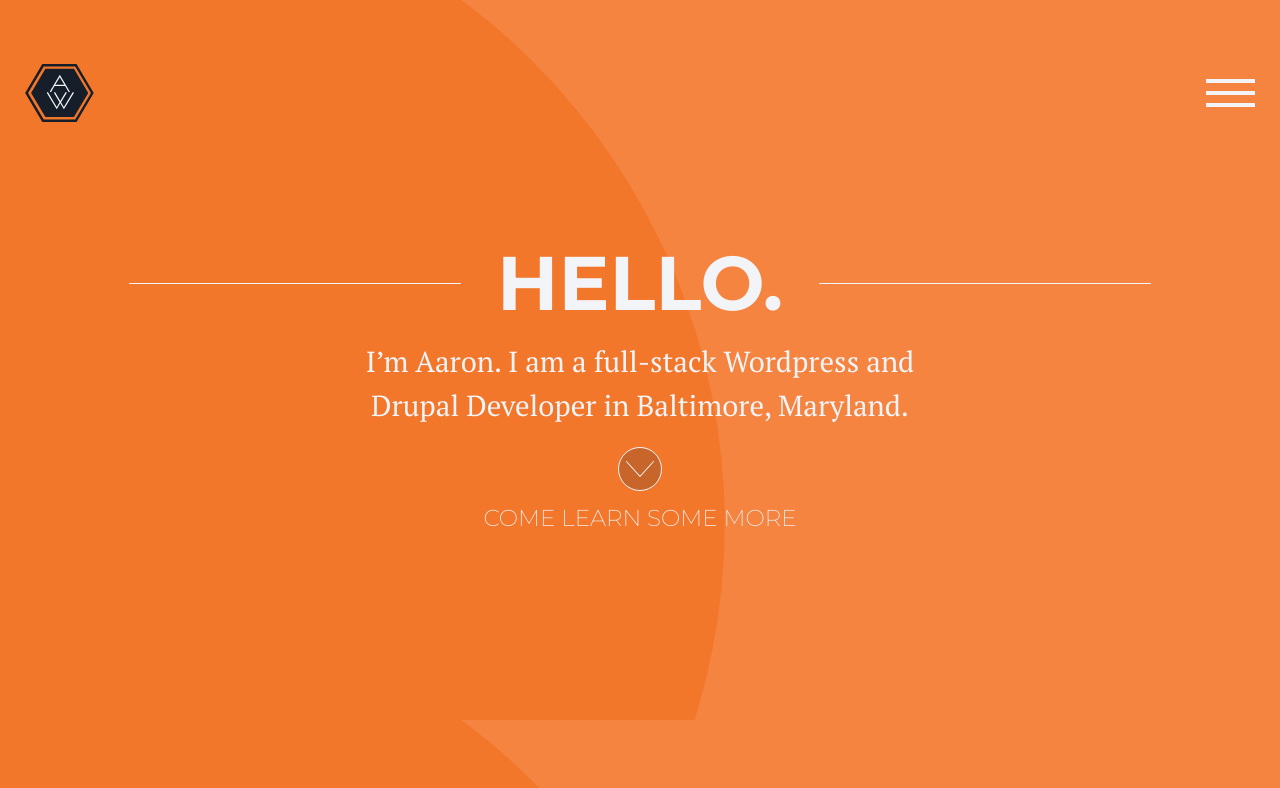
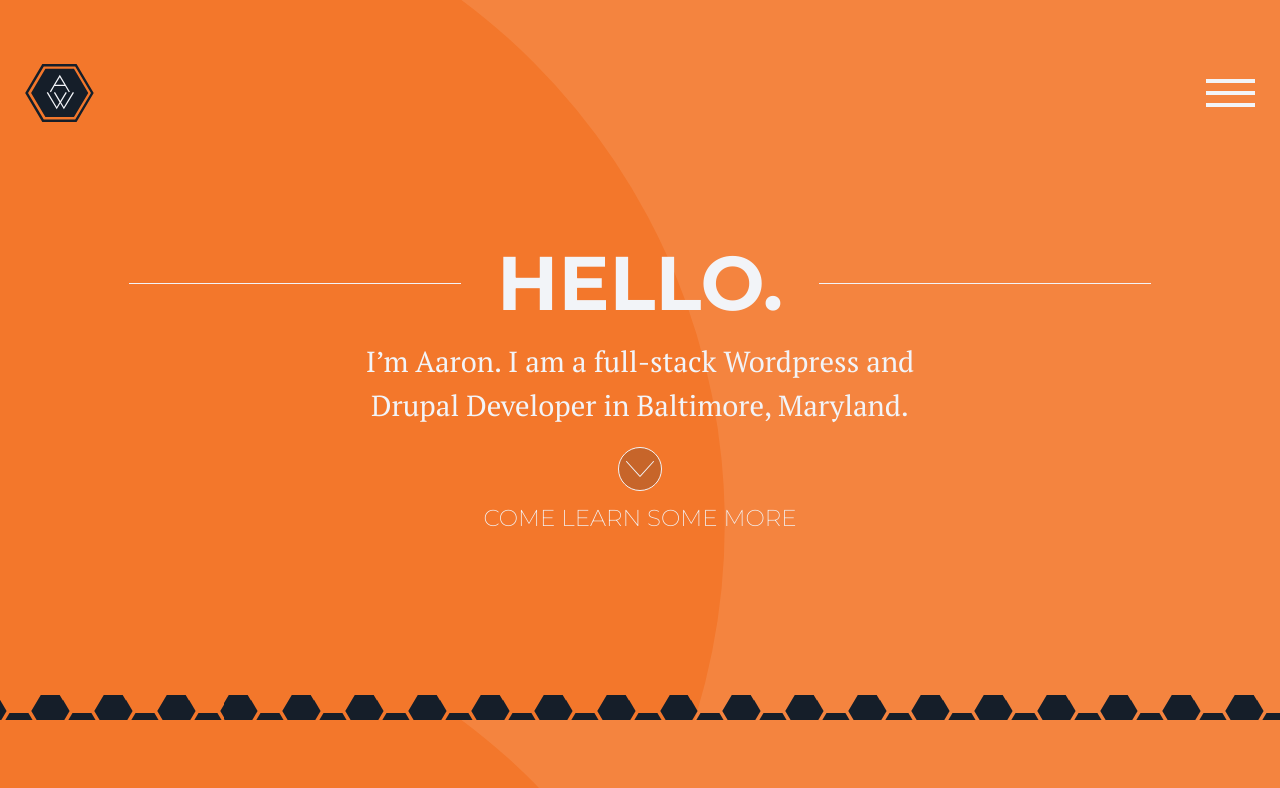
Before and after one commit to aweidele/awcom, a React (Vite) app: page / in a window 1280 px wide. Shown: the top 788 px of the page. Built offline with nearby package versions, Linux system fonts and the light colour scheme.

Commit message:
Bottom border on HP

```diff
--- a/src/components/Header.jsx
+++ b/src/components/Header.jsx
@@ -9,9 +9,9 @@ export function Header() {
   const lightLogo = menuOpen ? "light" : null;
 
   return (
-    <header className="w-full fixed top-0 left-0 z-10">
+    <header className="w-full fixed top-0 left-0 z-20">
       <div className="max-w-c px-5 pt-2.5 lg:pt-16 m-auto flex justify-between">
-        <Logo background={lightLogo} className="w-logo-m lg:w-logo h-logo-m lg:h-logo relative z-10" />
+        <Logo background={lightLogo} className="w-logo-m lg:w-logo h-logo-m lg:h-logo relative z-20" />
         <Menu />
       </div>
     </header>
--- a/src/components/Home.jsx
+++ b/src/components/Home.jsx
@@ -6,12 +6,14 @@ import { SmallText } from "./SmallText";
 import { DownArrow } from "./Icons";
 import Grid from "./Grid";
 import { formatSectionName } from "../utils/formatSectionName";
+import border from "../assets/border.svg";
 
 export default function Home({ content }) {
   const { sections } = useContext(ContentContext);
   const { line1, line2, scrollText } = content;
   return (
-    <Section className="bg-p2 text-white relative home-container">
+    <Section className="bg-p2 text-white relative z-10 home-container">
+      <div class="circle-bg"></div>
       <div className="min-h-home relative flex items-center md:items-end w-full md:pb-[15%]">
         <div className="w-full">
           <Grid>
@@ -30,6 +32,7 @@ export default function Home({ content }) {
           </SmallText>
         </div>
       </div>
+      <hr className="w-full h-[50px] left-0 -bottom-[25px] absolute border-0" style={{ backgroundImage: `url(${border})` }} />
     </Section>
   );
 }
--- a/src/components/Menu.jsx
+++ b/src/components/Menu.jsx
@@ -14,15 +14,15 @@ export function Menu() {
   }
   return (
     <div>
-      <button onClick={handleMenuOpen} className={`menu-button relative z-10 w-[32px] lg:w-[49px] h-full ${menuOpen ? "before:translate-y-0 before:rotate-45 after:translate-y-0 after:-rotate-45" : ""}`}>
-        <span class={`${menuOpen ? "opacity-0" : ""}`}></span>
-        <span class="sr-only">Menu</span>
+      <button onClick={handleMenuOpen} className={`menu-button relative z-20 w-[32px] lg:w-[49px] h-full ${menuOpen ? "before:translate-y-0 before:rotate-45 after:translate-y-0 after:-rotate-45" : ""}`}>
+        <span className={`${menuOpen ? "opacity-0" : ""}`}></span>
+        <span className="sr-only">Menu</span>
       </button>
-      <div className={`absolute z-0 w-full h-screen top-0 left-0 bg-p2-menu text-white flex justify-center items-center duration-300${!menuOpen ? " translate-x-full" : ""}`}>
+      <div className={`absolute z-0 w-full h-screen top-0 left-0 bg-p2-menu text-white flex justify-center items-center text-center duration-300${!menuOpen ? " translate-x-full" : ""}`}>
         <ul>
           {sections.map((section, i) => (
             <li key={`menu-item-${i}`}>
-              <a href={`#${formatSectionName(section.title, i)}`} className="py-4 block" onClick={closeMenu}>
+              <a href={`#${formatSectionName(section.title, i)}`} className="py-4 block w-full" onClick={closeMenu}>
                 {section.title}
               </a>
             </li>
--- a/src/content/content.js
+++ b/src/content/content.js
@@ -7,7 +7,7 @@ export const sections = [
     component: "home",
   },
   {
-    title: "Home",
+    title: "Home 2",
     content: home,
     component: "home",
   },
--- a/src/index.css
+++ b/src/index.css
@@ -6,8 +6,10 @@ body {
   @apply font-serif text-base-m md:text-base;
 }
 
-.home-container {
-  @apply overflow-hidden before:w-[102%] before:aspect-square before:absolute before:-left-1/2 before:bottom-0 before:content-[''] before:rounded-full before:bg-p2-dk before:translate-y-[35%] before:translate-x-[4.5%];
+.circle-bg {
+  @apply overflow-hidden w-full h-full absolute top-0 left-0 z-0
+    before:w-[102%] before:aspect-square before:absolute before:-left-1/2 before:bottom-0 before:content-[''] before:rounded-full
+    before:bg-p2-dk before:translate-y-[35%] before:translate-x-[4.5%];
 }
 
 .home-intro {
```
Also changed, not shown: src/assets/border.svg (added).
